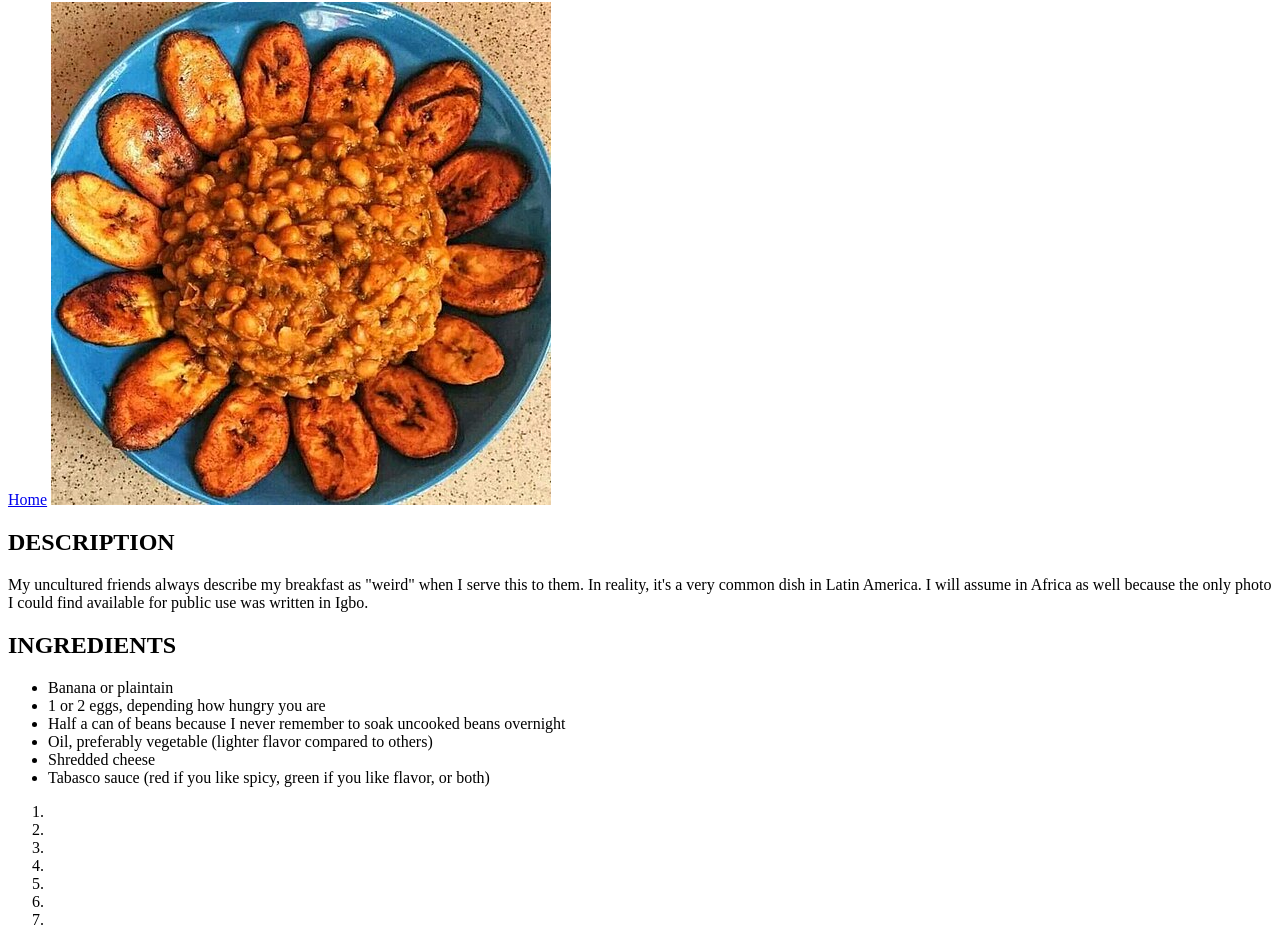
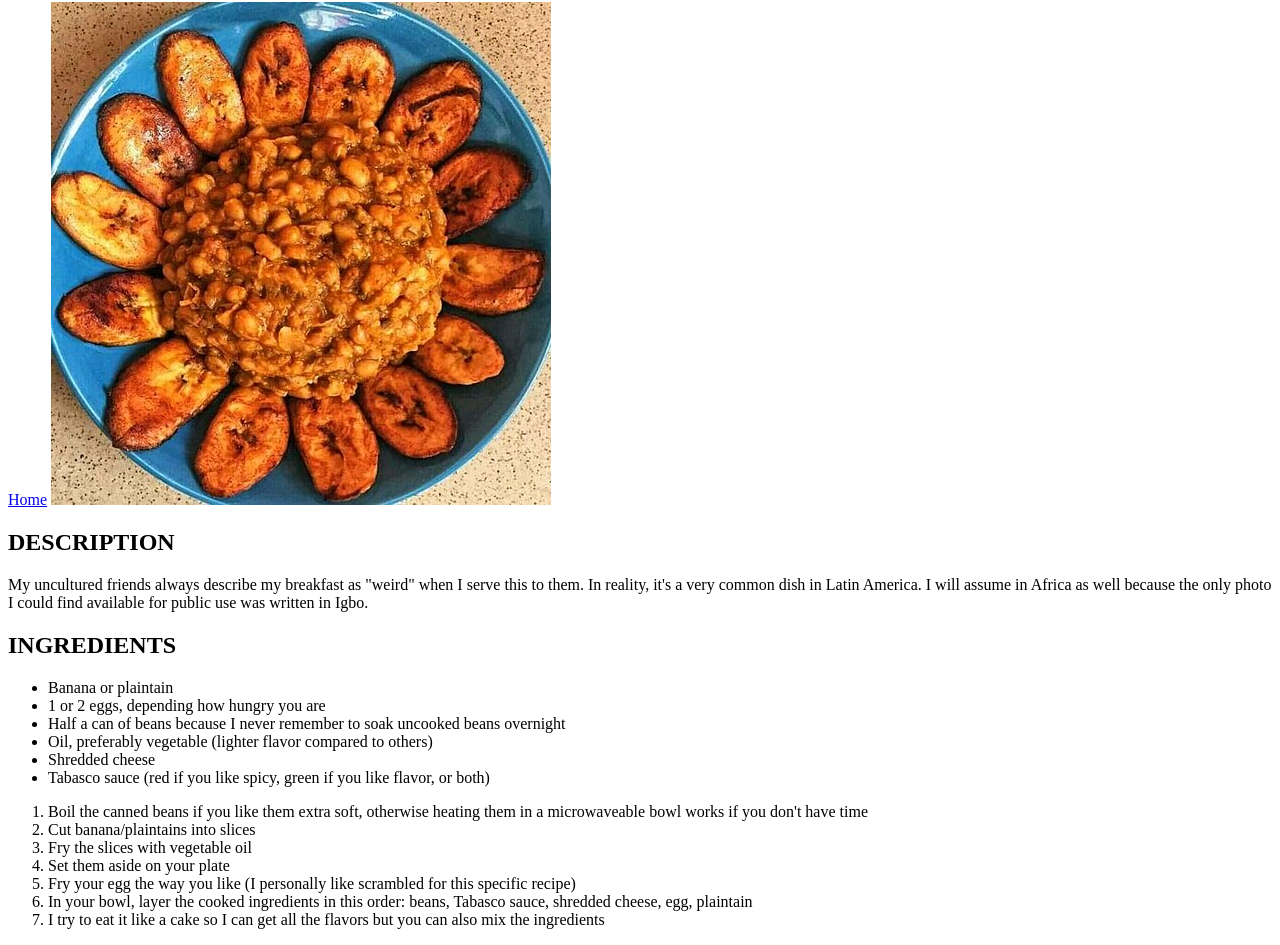
Before and after one commit to sucrose-tuber/odin-recipes, a plain HTML site: page recipes/weird-breakfast.html in a window 1280 px wide. Shown: the part 78-1023 px from the top of the page. Drawn offline with Linux system fonts and the light colour scheme.

Commit message:
Add instructions to Weird Breakfast's ordered list

```diff
--- a/recipes/weird-breakfast.html
+++ b/recipes/weird-breakfast.html
@@ -26,13 +26,13 @@
         </ul>
 
         <ol>
-            <li></li>
-            <li></li>
-            <li></li>
-            <li></li>
-            <li></li>
-            <li></li>
-            <li></li>
+            <li>Boil the canned beans if you like them extra soft, otherwise heating them in a microwaveable bowl works if you don't have time</li>
+            <li>Cut banana/plaintains into slices</li>
+            <li>Fry the slices with vegetable oil</li>
+            <li>Set them aside on your plate</li>
+            <li>Fry your egg the way you like (I personally like scrambled for this specific recipe)</li>
+            <li>In your bowl, layer the cooked ingredients in this order: beans, Tabasco sauce, shredded cheese, egg, plaintain</li>
+            <li>I try to eat it like a cake so I can get all the flavors but you can also mix the ingredients</li>
         </ol>
     </body>
 </html>
```
